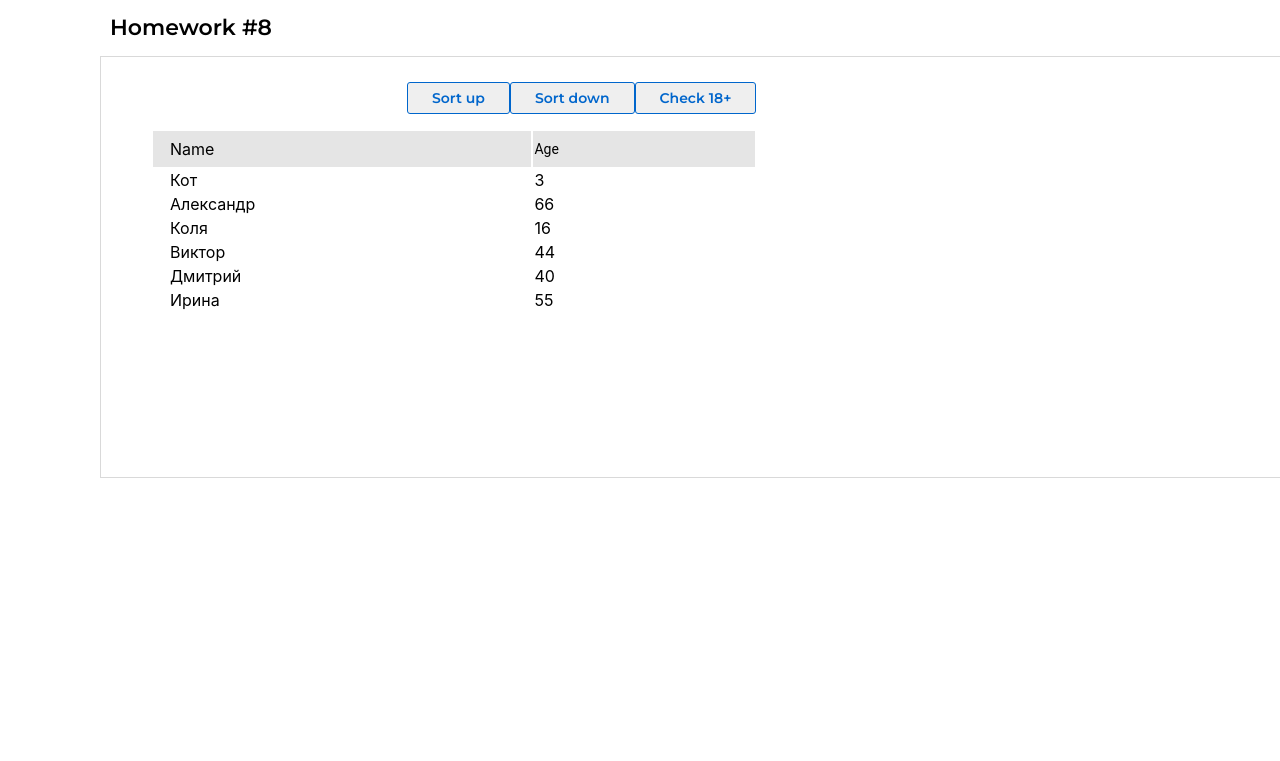
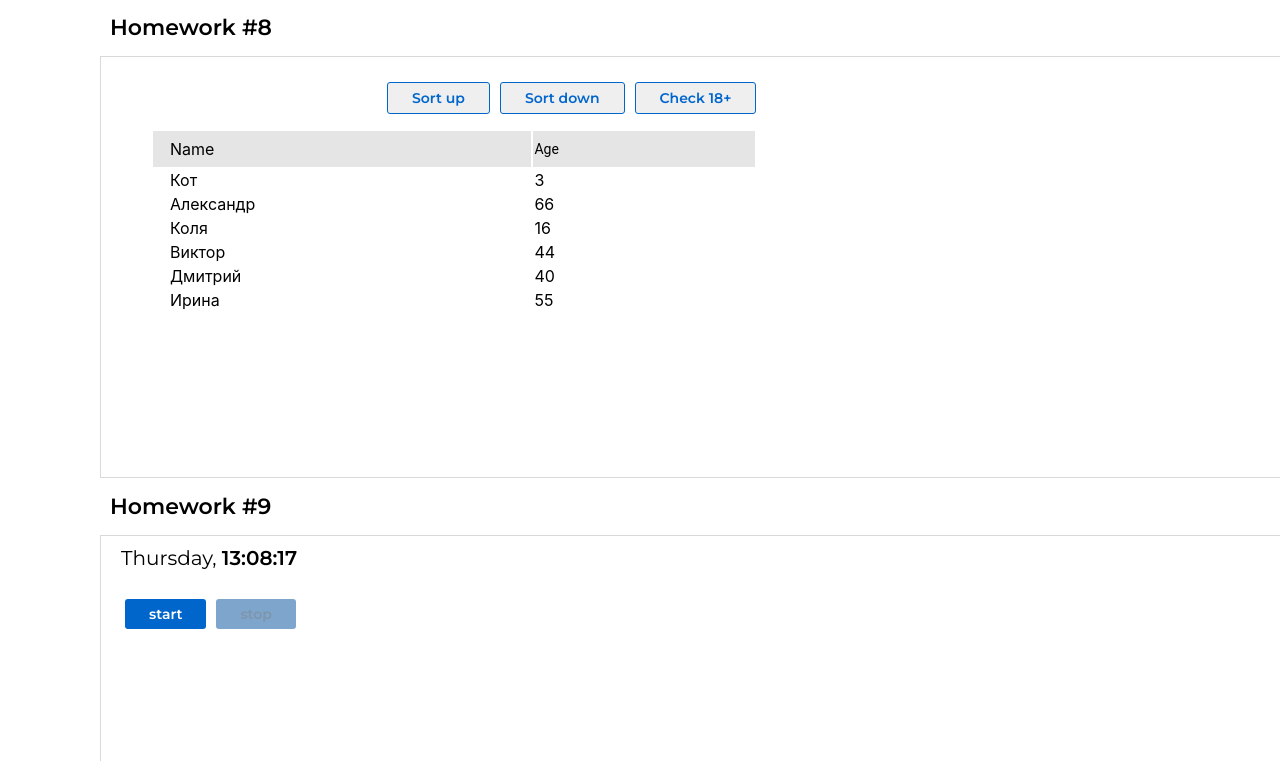
Before and after one commit to Tsukimono13/HomeWork, a React (Create React App) app: page /#/junior in a window 1280 px wide. Shown: the part 1019-1780 px from the top of the page. Before the commit the page ends 1497 px from the top, so only its background shows below. Built offline with nearby package versions, Linux system fonts and the light colour scheme.

Commit message:
done HW9

```diff
--- a/src/s2-homeworks/hw05/pages/Junior.tsx
+++ b/src/s2-homeworks/hw05/pages/Junior.tsx
@@ -2,6 +2,7 @@ import React from 'react'
 import HW6 from "../../hw06/HW6";
 import HW7 from "../../hw07/HW7";
 import HW8 from "../../hw08/HW8";
+import HW9 from "../../hw09/HW9";
 // import HW6 from '../../hw06/HW6'
 // import HW7 from '../../hw07/HW7'
 // import HW8 from '../../hw08/HW8'
@@ -13,7 +14,7 @@ function Junior() {
             <HW6 />
             <HW7 />
             <HW8 />
-            {/*<HW9 />*/}
+            <HW9 />
         </div>
     )
 }
--- a/src/s2-homeworks/hw06/HW6.module.css
+++ b/src/s2-homeworks/hw06/HW6.module.css
@@ -6,6 +6,7 @@
     margin-left: 10px;
     margin-top: 15px;
 
+
 }
 
 .editableSpanContainer {
--- a/src/s2-homeworks/hw08/HW8.module.css
+++ b/src/s2-homeworks/hw08/HW8.module.css
@@ -11,26 +11,31 @@
 }
 
 .buttonsContainer {
-    margin-left: 256px;
+    margin-left: 236px;
     margin-top: 25px;
     margin-bottom: 15px;
+    display: flex;
+    flex-direction: row;
+    gap: 10px;
 
 }
 
 .container {
 margin-left: 50px;
+
 }
 
 .thead {
     width: 606px;
     height: 36px;
     top: 1044px;
+    background: #E5E5E5;
 
-    background: #E5E5E5;
 }
 
 .nameCol {
     padding-left: 17px;
+
 }
 
 .ageCol {
--- a/src/s2-homeworks/hw09/Clock.module.css
+++ b/src/s2-homeworks/hw09/Clock.module.css
@@ -1,14 +1,28 @@
 .buttonsContainer {
+    display: flex;
+    flex-direction: row;
+    justify-content: flex-start;
+    align-items: center;
+    padding: 5px 24px;
+    gap: 10px;
 }
 
 .clock {
+    font-family: 'Montserrat';
+    font-weight: 400;
+    font-size: 20px;
+    line-height: 24px;
 }
 
 .watch {
+margin-left: 20px;
+    margin-top: 10px;
 }
 
 .watch strong {
+
 }
 
 .more {
+    margin-left: 20px;
 }
--- a/src/s2-homeworks/hw09/Clock.tsx
+++ b/src/s2-homeworks/hw09/Clock.tsx
@@ -9,30 +9,34 @@ function Clock() {
     const [date, setDate] = useState<Date>(new Date(restoreState('hw9-date', Date.now())))
     const [show, setShow] = useState<boolean>(false)
 
+
     const start = () => {
         // пишут студенты // запустить часы (должно отображаться реальное время, а не +1)
-        // сохранить ид таймера (https://learn.javascript.ru/settimeout-setinterval#setinterval)
-
+       const t = setInterval(()=> setDate(new Date()), 1000)
+        setTimerId(+t)// сохранить ид таймера (https://learn.javascript.ru/settimeout-setinterval#setinterval)
     }
 
     const stop = () => {
+        clearInterval(timerId)
+        setTimerId(undefined)
         // пишут студенты // поставить часы на паузу, обнулить ид таймера (timerId <- undefined)
 
     }
 
     const onMouseEnter = () => { // пишут студенты // показать дату если наведена мышка
+setShow(true)
 
     }
     const onMouseLeave = () => { // пишут студенты // спрятать дату если мышка не наведена
-
+setShow(false)
     }
 
-    const stringTime = 'date->time' || <br/> // часы24:минуты:секунды (01:02:03)/(23:02:03)/(24:00:00)/(00:00:01) // пишут студенты
-    const stringDate = 'date->date' || <br/> // день.месяц.год (01.02.2022) // пишут студенты, варианты 01.02.0123/01.02.-123/01.02.12345 не рассматриваем
+    const stringTime = date?.toLocaleTimeString('ru-Ru') || <br/> // часы24:минуты:секунды (01:02:03)/(23:02:03)/(24:00:00)/(00:00:01) // пишут студенты
+    const stringDate = date?.toLocaleDateString('ru-Ru') || <br/> // день.месяц.год (01.02.2022) // пишут студенты, варианты 01.02.0123/01.02.-123/01.02.12345 не рассматриваем
 
     // день недели на английском, месяц на английском (https://learn.javascript.ru/intl#intl-datetimeformat)
-    const stringDay = 'date->day' || <br/> // пишут студенты
-    const stringMonth = 'date->month' || <br/> // пишут студенты
+    const stringDay = date?.toLocaleString('en-US', {weekday: 'long'}) || <br/> // пишут студенты
+    const stringMonth = date?.toLocaleString('en-US', {month: 'long'}) || <br/> // пишут студенты
 
     return (
         <div className={s.clock}>
@@ -66,14 +70,14 @@ function Clock() {
             <div className={s.buttonsContainer}>
                 <SuperButton
                     id={'hw9-button-start'}
-                    disabled={true} // пишут студенты // задизэйблить если таймер запущен
+                    disabled={!!timerId} // пишут студенты // задизэйблить если таймер запущен
                     onClick={start}
                 >
                     start
                 </SuperButton>
                 <SuperButton
                     id={'hw9-button-stop'}
-                    disabled={true} // пишут студенты // задизэйблить если таймер не запущен
+                    disabled={!timerId} // пишут студенты // задизэйблить если таймер не запущен
                     onClick={stop}
                 >
                     stop
```
